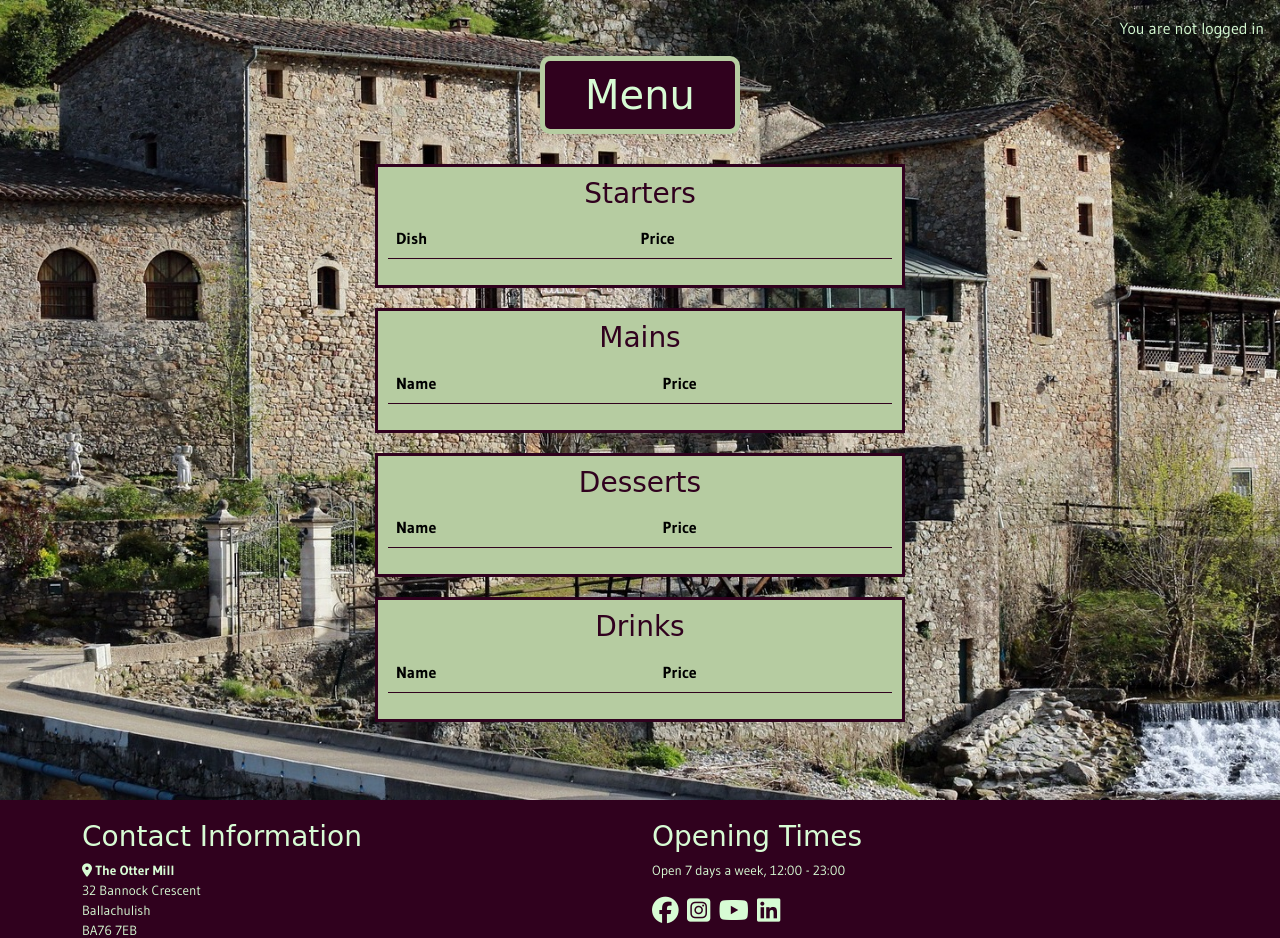
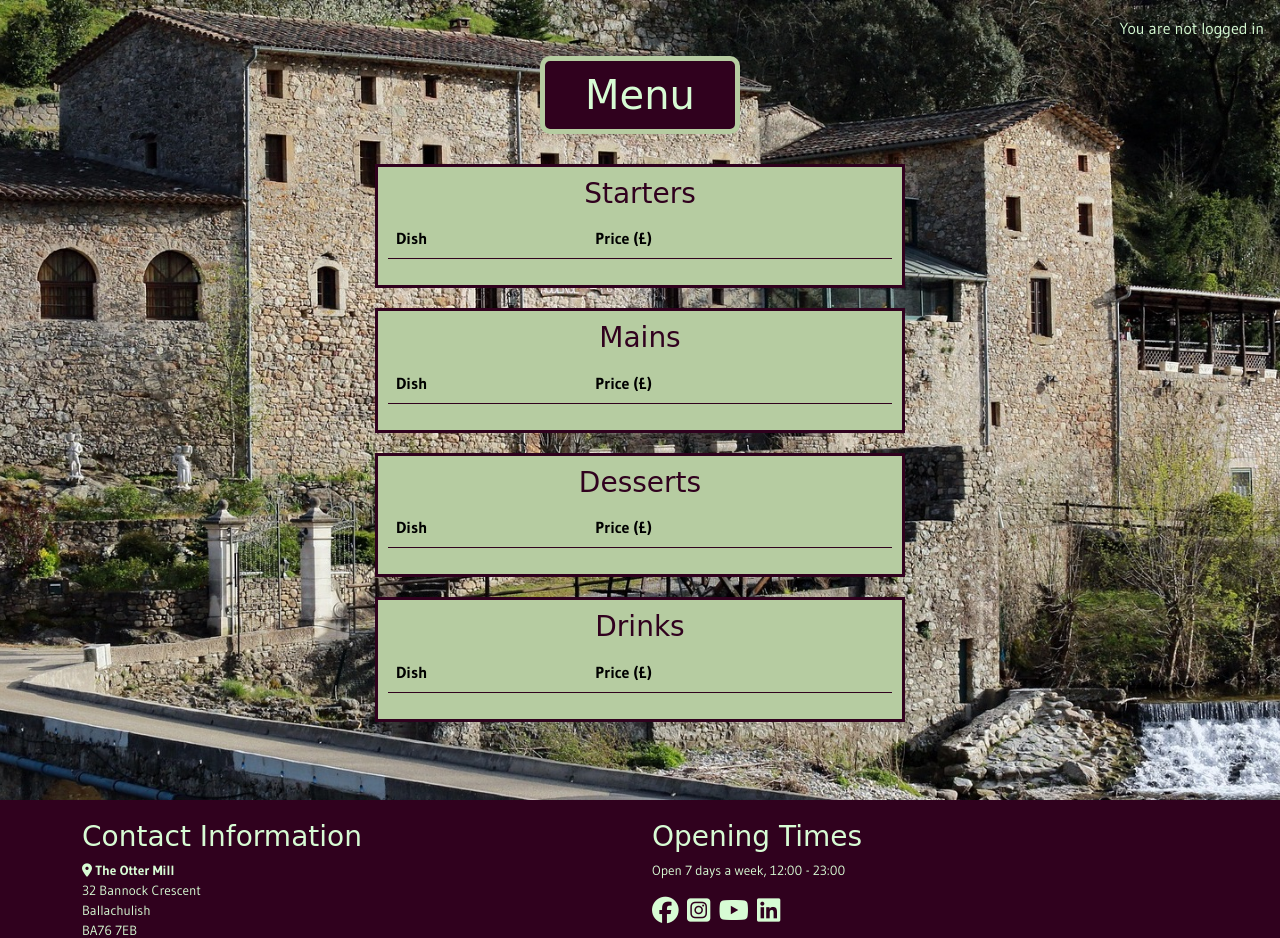
Before and after one commit to DTT2411/the-otter-mill, a Django app: template menu/templates/menu/menu_list.html in a window 1280 px wide. Shown: the part 58-996 px from the top of the page. Run offline with Django 4.2, Linux system fonts and the light colour scheme; the template is opened without the code that fills it: most values are stand-ins (such as "Sample title", 1, 10 or a date in 2020); lists and menus that the app fills with data are empty; some libraries are stand-ins or nearby versions; some web fonts are replaced.

Commit message:
Tidy up menu list template.

```diff
--- a/booking/templates/booking/reservation_list.html
+++ b/booking/templates/booking/reservation_list.html
@@ -37,14 +37,13 @@
           <td>{{ booking.duration }} hour(s)</td>
           <td>{{ booking.number_of_guests }}</td>
           <td>
+            <!-- Creates edit & delete buttons beside each booking linked to respective functional views via unique URL -->
             <div class="d-flex">
               <a id="edit-reservation-link" href="{% url 'edit_reservation' booking.id %}">
                 <button type="submit" id="edit-reservation-button" class="btn btn-warning">Edit</button>
               </a>
               <form method="post" action="{% url 'delete_reservation' booking.id %}" class="delete-reservation">
                 {% csrf_token %}
-                  <!-- Clicking delete sends a POST request to delete the associated booking -->
-                  <!-- JS event handler will throw a modal to confirm before deletion -->
                 <button type="submit" id="delete-reservation-button" class="btn btn-danger">Delete</button>
               </form>
             </div>
--- a/menu/templates/menu/menu_list.html
+++ b/menu/templates/menu/menu_list.html
@@ -14,14 +14,14 @@
             <thead>
                 <tr>
                     <th scope="col">Dish</th>
-                    <th scope="col">Price</th>
+                    <th scope="col">Price (£)</th>
                 </tr>
             </thead>
             {% for item in object_list %}
             {% if item.type == 0 %}
             <tbody class="table-group-divider">
                 <td>{{ item.name }}</td>
-                <td>£{{ item.price|floatformat:2 }}</td>
+                <td>{{ item.price|floatformat:2 }}</td>
             </tbody>
             {% endif %}
             {% endfor %}
@@ -32,15 +32,15 @@
         <table id="mains-table" class="table">
             <thead>
                 <tr>
-                    <th scope="col">Name</th>
-                    <th scope="col">Price</th>
+                    <th scope="col">Dish</th>
+                    <th scope="col">Price (£)</th>
                 </tr>
             </thead>
             {% for item in object_list %}
             {% if item.type == 1 %}
             <tbody class="table-group-divider">
                 <td>{{ item.name }}</td>
-                <td>£{{ item.price|floatformat:2 }}</td>
+                <td>{{ item.price|floatformat:2 }}</td>
             </tbody>
             {% endif %}
             {% endfor %}
@@ -51,15 +51,15 @@
         <table id="desserts-table" class="table">
             <thead>
                 <tr>
-                    <th scope="col">Name</th>
-                    <th scope="col">Price</th>
+                    <th scope="col">Dish</th>
+                    <th scope="col">Price (£)</th>
                 </tr>
             </thead>
             {% for item in object_list %}
             {% if item.type == 2 %}
             <tbody class="table-group-divider">
                 <td>{{ item.name }}</td>
-                <td>£{{ item.price|floatformat:2 }}</td>
+                <td>{{ item.price|floatformat:2 }}</td>
             </tbody>
             {% endif %}
             {% endfor %}
@@ -70,15 +70,15 @@
         <table id="drinks-table" class="table">
             <thead>
                 <tr>
-                    <th scope="col">Name</th>
-                    <th scope="col">Price</th>
+                    <th scope="col">Dish</th>
+                    <th scope="col">Price (£)</th>
                 </tr>
             </thead>
             {% for item in object_list %}
             {% if item.type == 3 %}
             <tbody class="table-group-divider">
                 <td>{{ item.name }}</td>
-                <td>£{{ item.price|floatformat:2 }}</td>
+                <td>{{ item.price|floatformat:2 }}</td>
             </tbody>
             {% endif %}
             {% endfor %}
```
Lines whose indentation alone changed are shown as unchanged.
